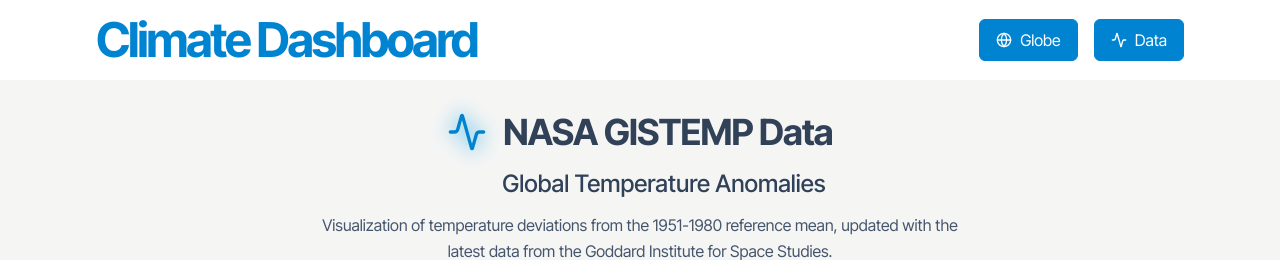
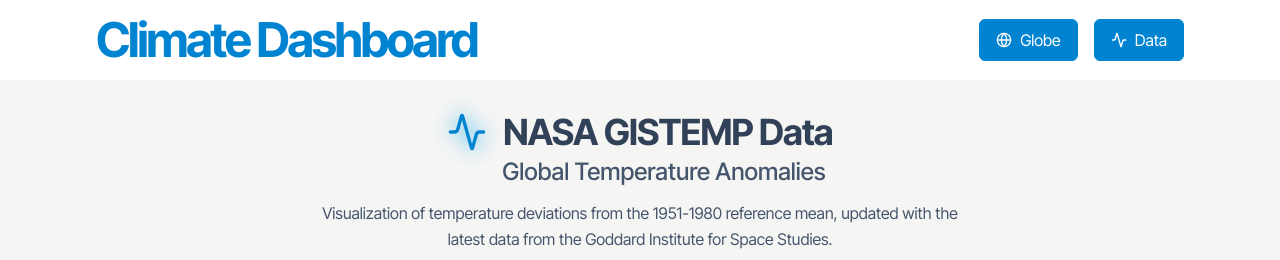
Before and after one commit to JohanL-78/ClimateDashboard, a Next.js app: page /data in a window 1280 px wide. Shown: the top 260 px of the page. Built offline with nearby package versions, Linux system fonts and the light colour scheme; no server answers.

Commit message:
DataPage margin

```diff
--- a/components/DataPageContent.js
+++ b/components/DataPageContent.js
@@ -8,11 +8,11 @@
     <div className="min-h-screen bg-stone-100">
       <div className="max-w-7xl mx-auto px-4 sm:px-6 lg:px-8 py-8">
         <div className="text-center mb-12">
-          <h1 className="text-slate-700 font-heading tracking-tight text-3xl md:text-4xl font-bold flex items-center justify-center gap-4 mb-4">
+          <h1 className="text-slate-700 font-heading tracking-tight text-3xl md:text-4xl font-bold flex items-center justify-center gap-4 mb-1">
             <Activity className="w-10 h-10 text-sky-600 [filter:drop-shadow(0_0_10px_rgb(14_165_233))]" />
             <span>NASA GISTEMP Data</span>
           </h1>
-          <h2 className="text-slate-700 ml-12 text-xl md:text-2xl font-medium mb-3">
+          <h2 className="text-slate-600 ml-12 text-xl md:text-2xl font-medium mb-3">
             Global Temperature Anomalies
           </h2>
           <p className="text-slate-600 text-base max-w-2xl mx-auto leading-relaxed">
```
